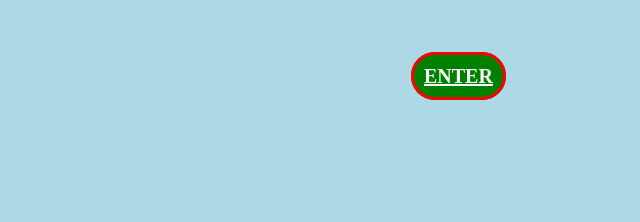
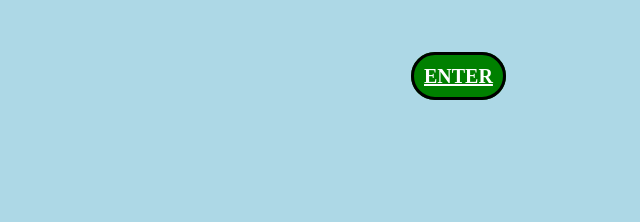
Before and after one commit to BradMan2/pracappstate, a plain HTML site: page index.html in a window 1280 px wide. Shown: the part 419-641 px from the top of the page, 257-897 px from the left. Drawn offline with Linux system fonts and the light colour scheme.

Commit message:
Update style.css

```diff
--- a/style.css
+++ b/style.css
@@ -26,7 +26,7 @@ margin-top: 200px;
 	align-self: center;
 	border-radius: 500px;
 	border-style: solid;
-	border-color: red;
+	border-color: black;
 	padding: 10px;
 	margin-left: 660px;
 	margin-top: 200px;
```
